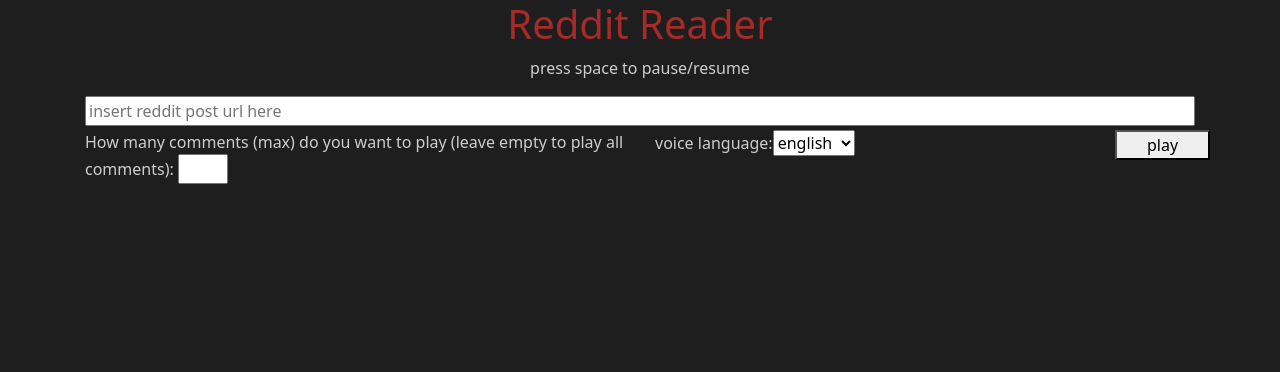
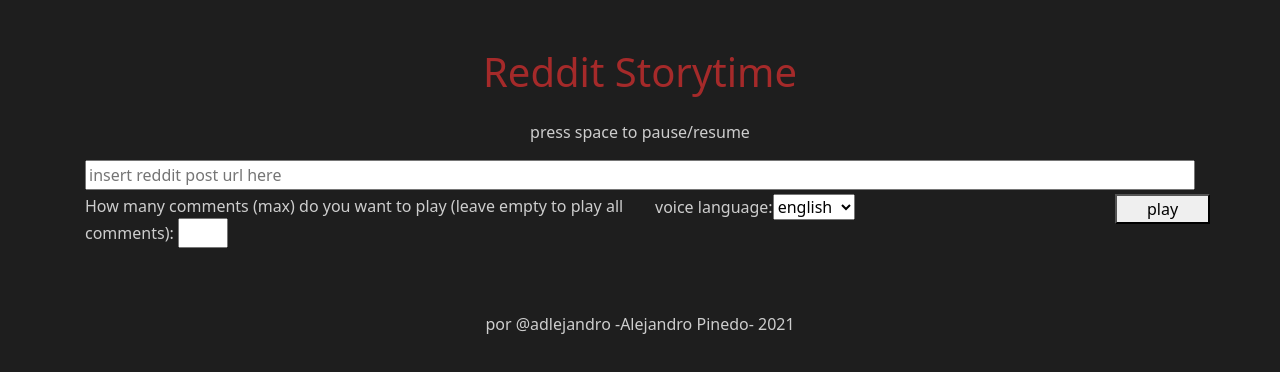
Before and after one commit to Adlejandrop/reddit-storytime, a plain HTML site: page index.html in a window 1280 px wide. Drawn offline with nearby package versions, Linux system fonts and the light colour scheme; files that its build step writes are made by us from their sources.

Commit message:
cambio index

```diff
--- a/assets/css/style.css
+++ b/assets/css/style.css
@@ -11,3 +11,8 @@
 #numberOfPosts{
     width:50px
 }
+
+
+footer{
+    bottom: 1px;
+}
--- a/index.html
+++ b/index.html
@@ -7,11 +7,11 @@
     <script src="/axios/axios.js"></script>
     <link rel="stylesheet" href="/bootstrap/bootstrap.css">
     <link rel="stylesheet" href="/css/style.css">
-    <title>Reddit Reader</title>
+    <title>Reddit Storytime</title>
     </head>
 <body>
 
-    <h1 class="text-center"id="title" onclick="reload()">Reddit Reader</h1>
+    <h1 class="text-center pt-5 pb-3"id="title" onclick="reload()">Reddit Storytime</h1>
     <p class="text-center">press space to pause/resume</p>
 
 <div class="container">
@@ -43,7 +43,9 @@
 
 
 </div>
-
+<footer>
+    <p class="text-center">por @adlejandro -Alejandro Pinedo- 2021 </p>
+  </footer>
 
 <script>
 const h1PostTitle = document.getElementById("postTitle")
```
